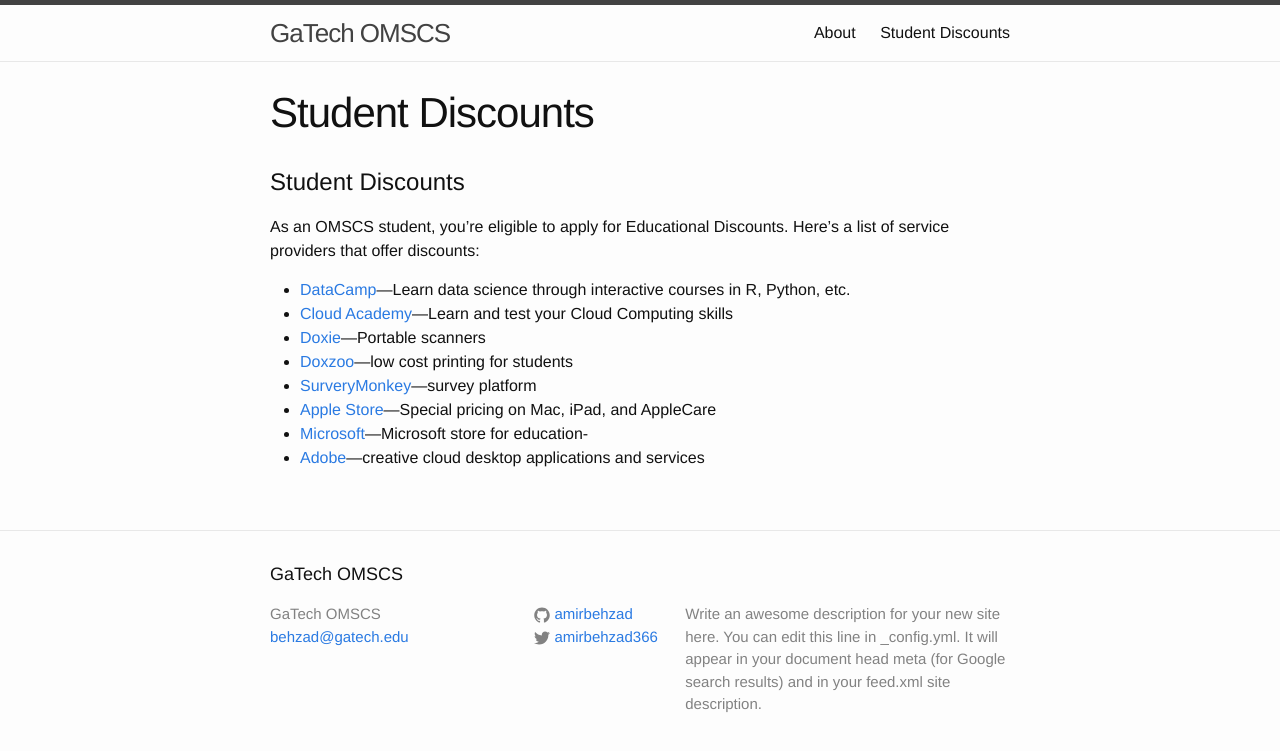
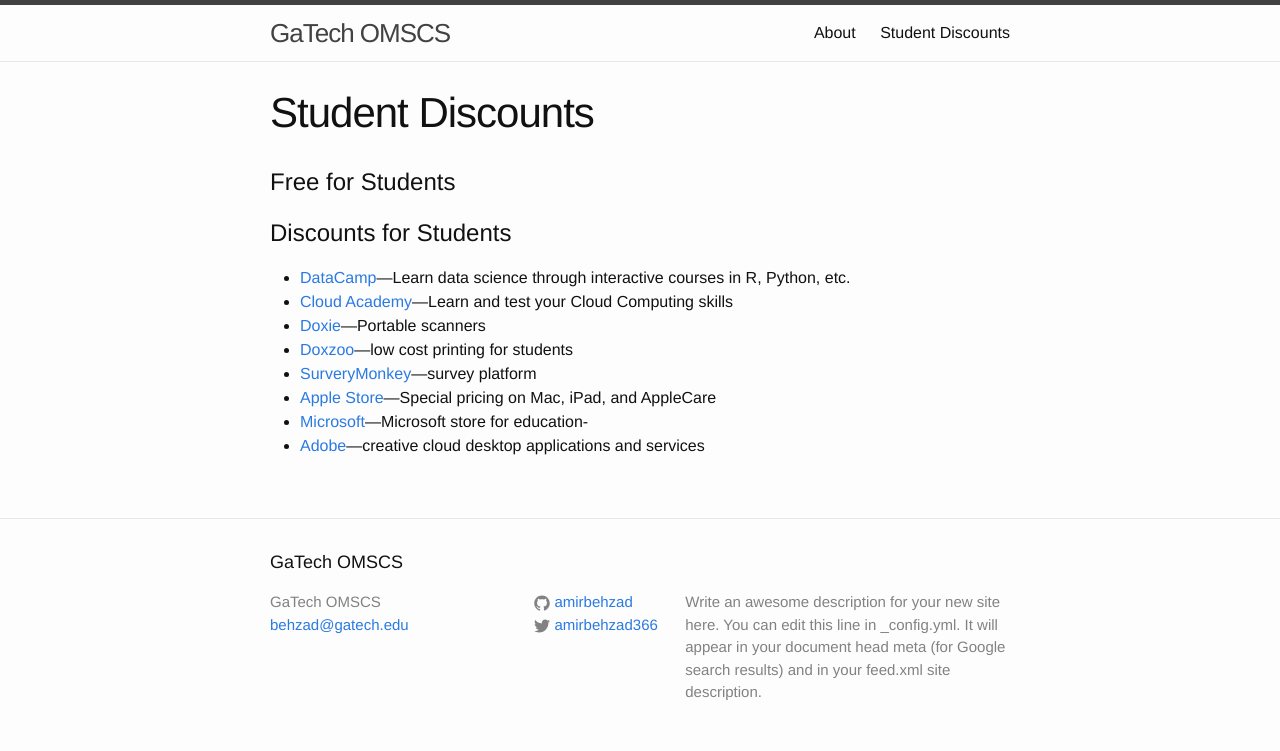
Before and after one commit to amirbehzad/omscs.info, a Jekyll site: the page built from discounts.md, in a window 1280 px wide. Shown: the top 751 px of the page. Built offline with Jekyll 4.4.1, drawn with Linux system fonts in a browser that asks for light colours.

Commit message:
Updated discounts

```diff
--- a/discounts.md
+++ b/discounts.md
@@ -4,10 +4,9 @@ title: Student Discounts
 permalink: /discounts
 ---
 
-# Student Discounts
+# Free for Students
 
-As an OMSCS student, you're eligible to apply for Educational Discounts. Here's a list of service providers
-that offer discounts:
+# Discounts for Students
 
 - [DataCamp](https://www.datacamp.com/enroll-student)&mdash;Learn data science through interactive courses in R, Python, etc.
 - [Cloud Academy](https://cloudacademy.com/students/)&mdash;Learn and test your Cloud Computing skills
```
